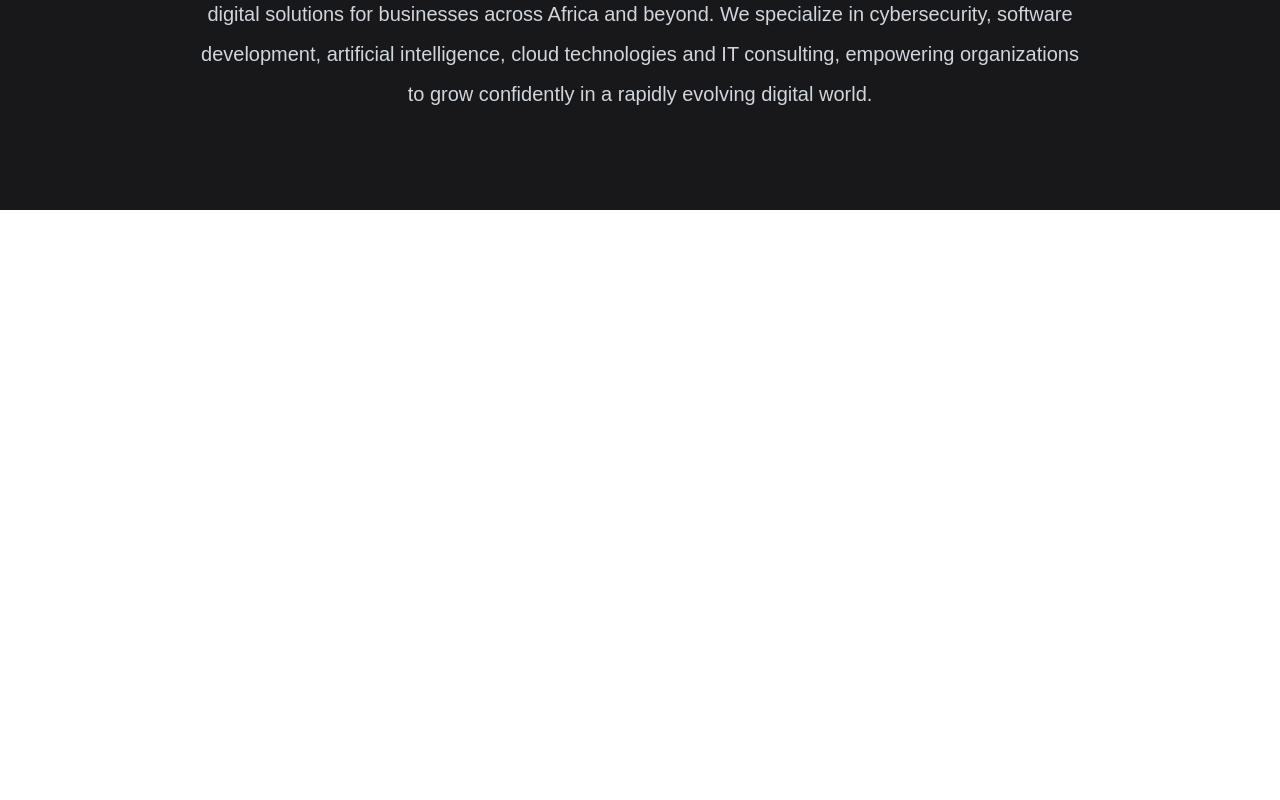
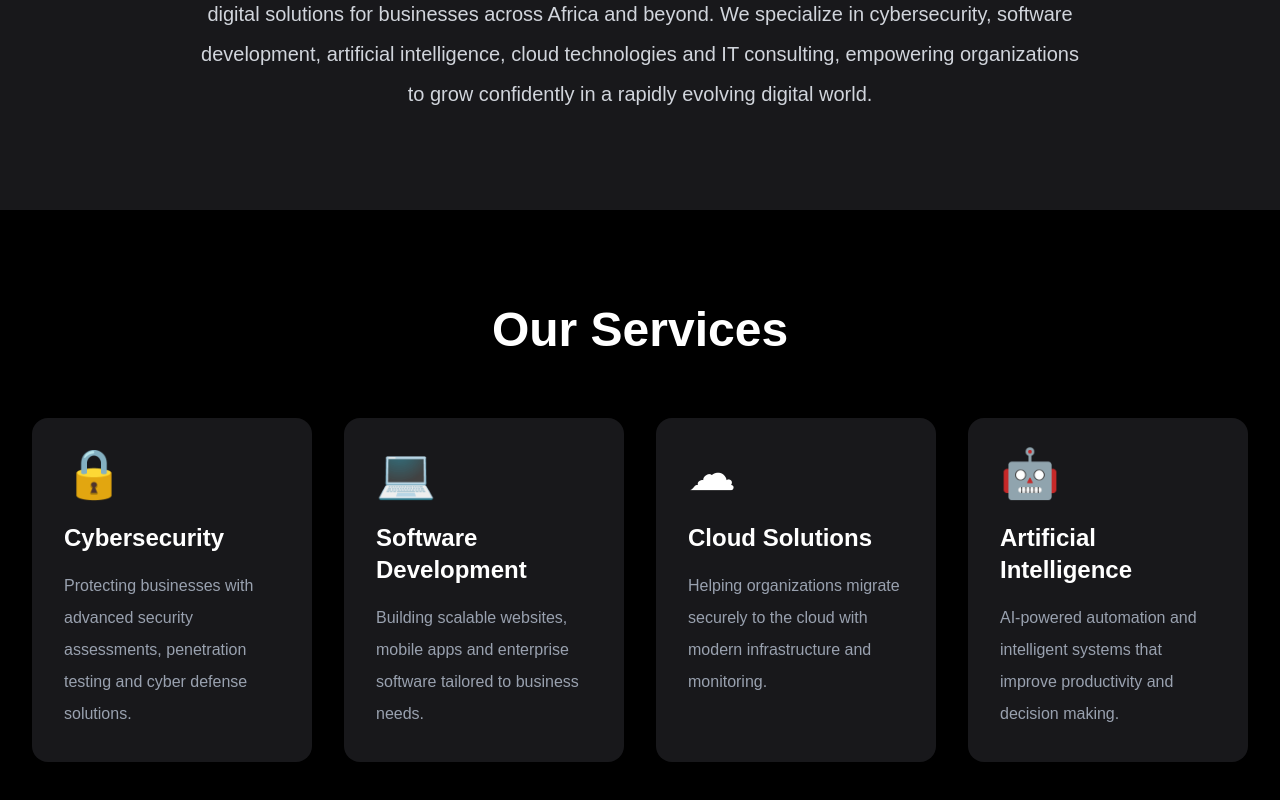
Before and after one commit to Ifeoluwagbade/ifeempire, a Next.js app: page / in a window 1280 px wide. Shown: the part 1038-1838 px from the top of the page. Before the commit the page ends 1248 px from the top, so only its background shows below. Built offline with nearby package versions, Linux system fonts and the light colour scheme.

Commit message:
Added About and Services sections

```diff
--- a/app/page.tsx
+++ b/app/page.tsx
@@ -86,6 +86,75 @@ export default function Home() {
       </div>
 
     </section>
+    {/* Services Section */}
+
+<section className="py-24 bg-black px-8">
+
+  <div className="max-w-7xl mx-auto">
+
+    <h2 className="text-5xl font-bold text-center mb-16">
+      Our Services
+    </h2>
+
+    <div className="grid md:grid-cols-2 lg:grid-cols-4 gap-8">
+
+      <div className="bg-zinc-900 rounded-2xl p-8 hover:scale-105 transition duration-300">
+        <div className="text-5xl mb-6">🔒</div>
+
+        <h3 className="text-2xl font-bold mb-4">
+          Cybersecurity
+        </h3>
+
+        <p className="text-gray-400 leading-8">
+          Protecting businesses with advanced security assessments,
+          penetration testing and cyber defense solutions.
+        </p>
+      </div>
+
+      <div className="bg-zinc-900 rounded-2xl p-8 hover:scale-105 transition duration-300">
+        <div className="text-5xl mb-6">💻</div>
+
+        <h3 className="text-2xl font-bold mb-4">
+          Software Development
+        </h3>
+
+        <p className="text-gray-400 leading-8">
+          Building scalable websites, mobile apps and enterprise
+          software tailored to business needs.
+        </p>
+      </div>
+
+      <div className="bg-zinc-900 rounded-2xl p-8 hover:scale-105 transition duration-300">
+        <div className="text-5xl mb-6">☁</div>
+
+        <h3 className="text-2xl font-bold mb-4">
+          Cloud Solutions
+        </h3>
+
+        <p className="text-gray-400 leading-8">
+          Helping organizations migrate securely to the cloud with
+          modern infrastructure and monitoring.
+        </p>
+      </div>
+
+      <div className="bg-zinc-900 rounded-2xl p-8 hover:scale-105 transition duration-300">
+        <div className="text-5xl mb-6">🤖</div>
+
+        <h3 className="text-2xl font-bold mb-4">
+          Artificial Intelligence
+        </h3>
+
+        <p className="text-gray-400 leading-8">
+          AI-powered automation and intelligent systems that improve
+          productivity and decision making.
+        </p>
+      </div>
+
+    </div>
+
+  </div>
+
+</section>
 
     </main>
       );
```
